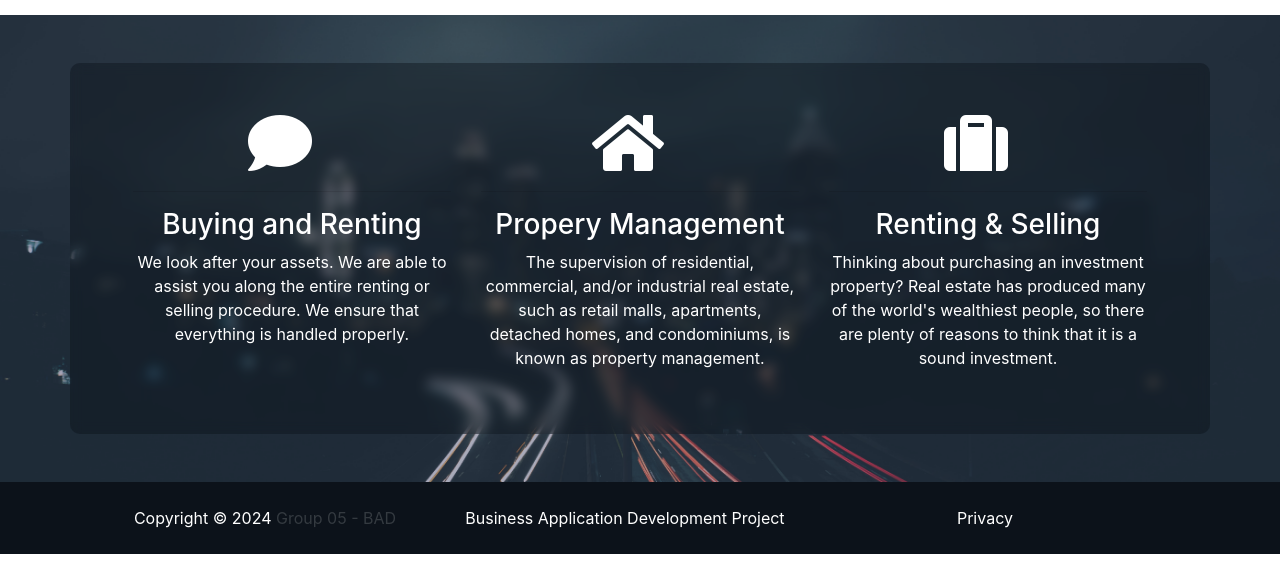
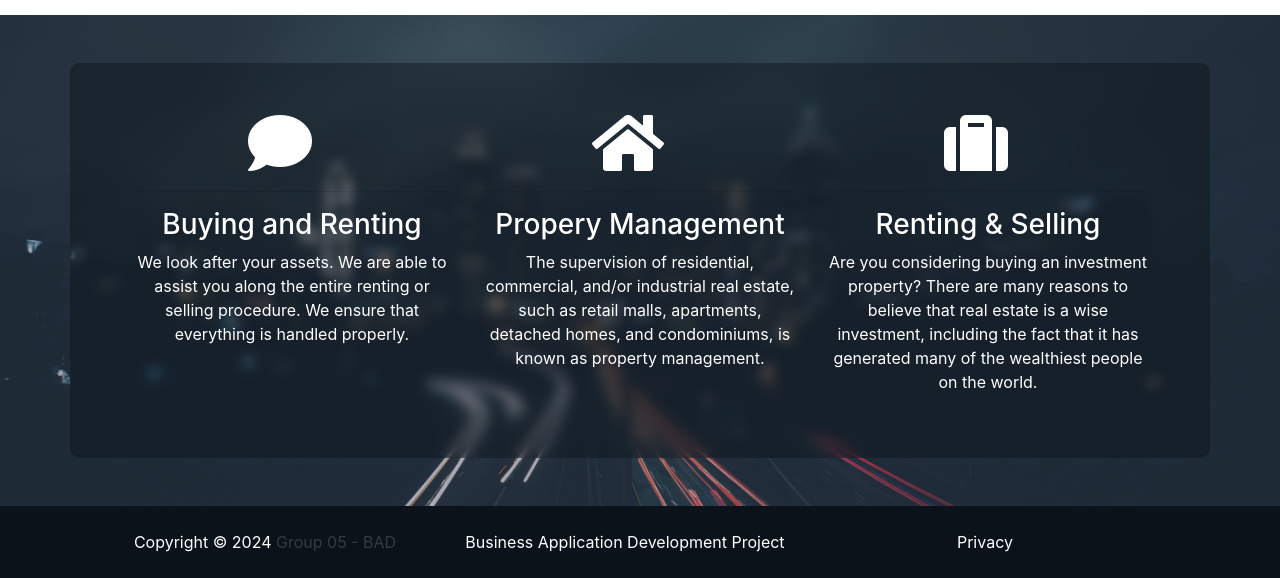
Before and after one commit to R3dkiller/BAD_Group05_Project, a Django app: page /en/ in a window 1280 px wide. Shown: the part 3948-4526 px from the top of the page. Before the commit the page ends 4502 px from the top, so only its background shows below. Run offline with Django 3.2, Linux system fonts and the light colour scheme; data comes from the database, SQL or seed files in the repository; some libraries are stand-ins or nearby versions.

Commit message:
Update index.html
Edit Renting & Selling description

```diff
--- a/templates/core/index.html
+++ b/templates/core/index.html
@@ -243,7 +243,7 @@ Services offered: renting, selling, buying, consultation and way more."/>
         <i class="fas fa-suitcase fa-4x mr-4"></i>
         <hr>
         <h3>{{ _("Renting & Selling") }}</h3>
-        <p>{{ _("Thinking about purchasing an investment property? Real estate has produced many of the world's wealthiest people, so there are plenty of reasons to think that it is a sound investment.") }}</p>
+        <p>{{ _("Are you considering buying an investment property? There are many reasons to believe that real estate is a wise investment, including the fact that it has generated many of the wealthiest people on the world.") }}</p>
       </div>
     </div>
   </div>
```
